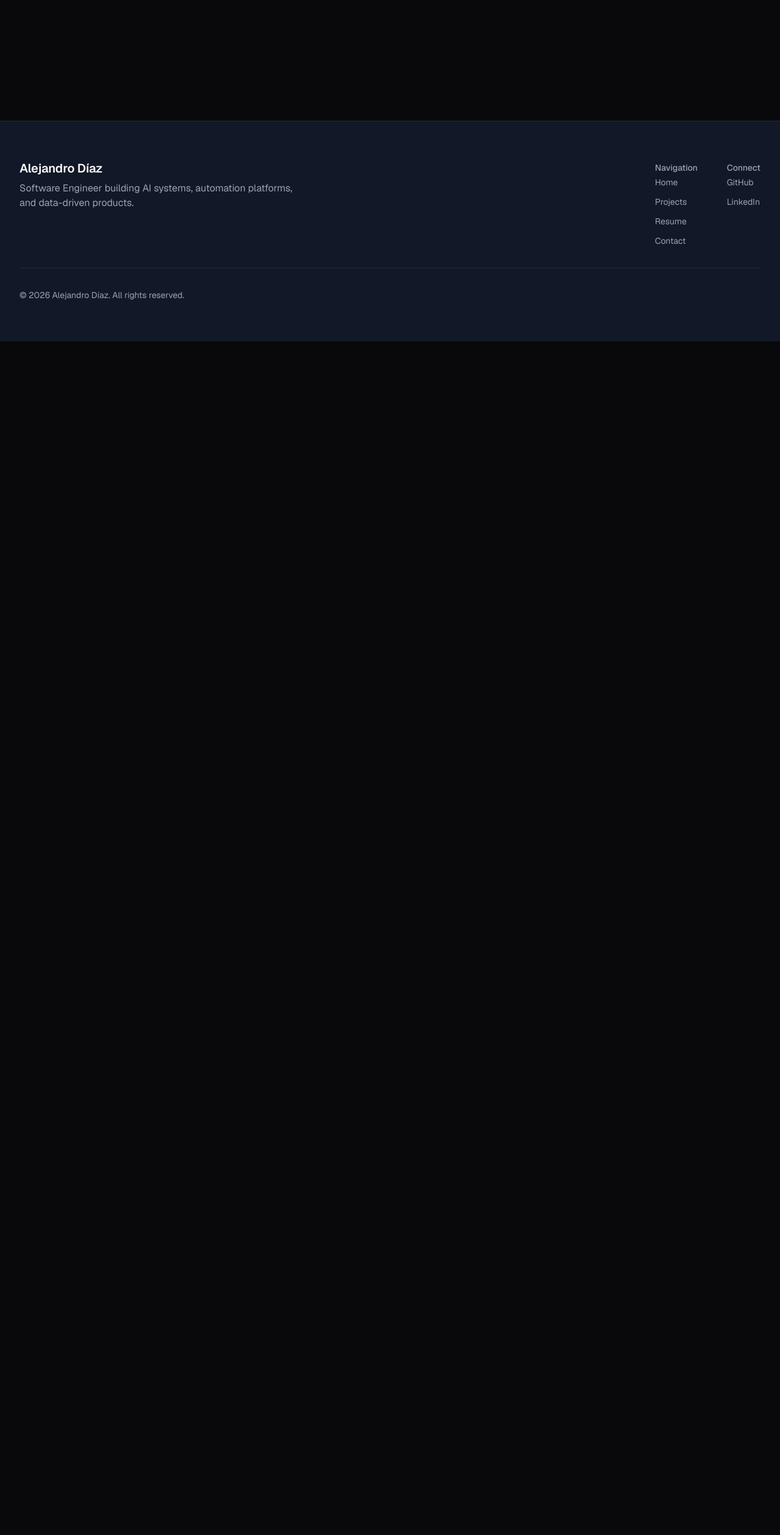
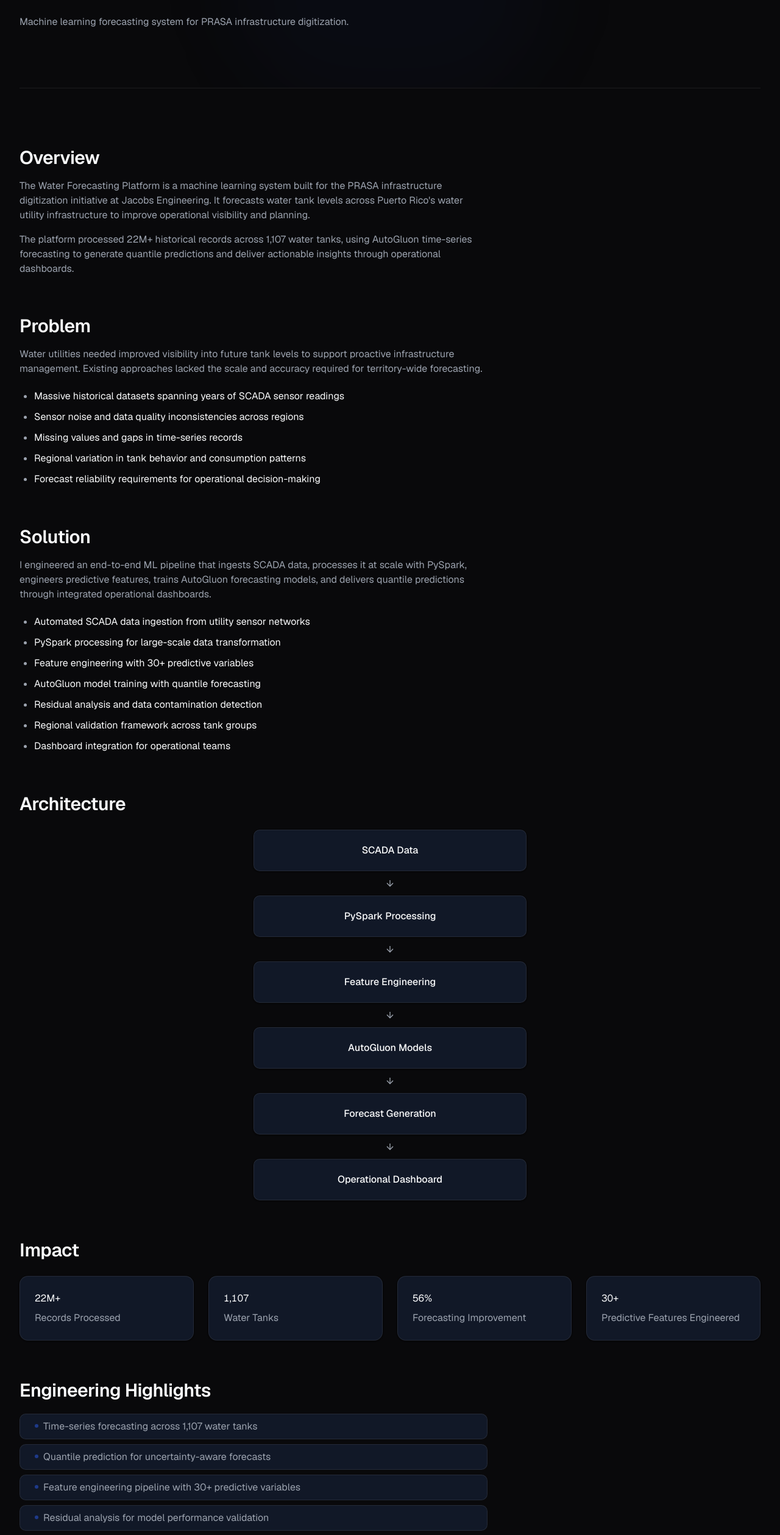
Before and after one commit to DiazAlejo/Personal-Website, a Next.js app: page /projects/water-forecasting-platform in a window 1280 px wide. Shown: the part 240-2758 px from the top of the page at 61% size. Before the commit the page ends 800 px from the top, so only its background shows below. Built offline with nearby package versions, Linux system fonts and the light colour scheme.

Commit message:
Water Forecasting Platform Case Study

```diff
--- /dev/null
+++ b/src/app/projects/water-forecasting-platform/page.tsx
@@ -0,0 +1,12 @@
+import { CaseStudyView } from "@/components/projects/case-study-view";
+import { waterForecastingCaseStudy } from "@/content/case-studies/water-forecasting-platform";
+import type { Metadata } from "next";
+
+export const metadata: Metadata = {
+  title: `${waterForecastingCaseStudy.hero.title} | Alejandro Díaz`,
+  description: waterForecastingCaseStudy.hero.subtitle,
+};
+
+export default function WaterForecastingPlatformPage() {
+  return <CaseStudyView caseStudy={waterForecastingCaseStudy} />;
+}
--- a/src/components/projects/case-study-view.tsx
+++ b/src/components/projects/case-study-view.tsx
@@ -35,6 +35,19 @@
             title={caseStudy.impact.title}
             metrics={caseStudy.impact.metrics}
           />
+          {caseStudy.highlightsBeforeTechnologies ? (
+            <>
+              <CaseStudyHighlights
+                title={caseStudy.highlights.title}
+                items={caseStudy.highlights.items}
+              />
+              <CaseStudyTechStack
+                title={caseStudy.technologies.title}
+                items={caseStudy.technologies.items}
+              />
+            </>
+          ) : (
+            <>
               <CaseStudyTechStack
                 title={caseStudy.technologies.title}
                 items={caseStudy.technologies.items}
@@ -43,6 +56,8 @@
                 title={caseStudy.highlights.title}
                 items={caseStudy.highlights.items}
               />
+            </>
+          )}
           <CaseStudyNextNav nextCaseStudy={caseStudy.nextCaseStudy} />
         </Container>
       </Section>
--- /dev/null
+++ b/src/content/case-studies/water-forecasting-platform.ts
@@ -0,0 +1,115 @@
+import type { CaseStudy } from "@/types/content";
+
+export const waterForecastingCaseStudy: CaseStudy = {
+  slug: "water-forecasting-platform",
+  hero: {
+    title: "Water Forecasting Platform",
+    subtitle:
+      "Machine learning forecasting system for PRASA infrastructure digitization.",
+    badges: [
+      "Production System",
+      "Machine Learning",
+      "Jacobs Engineering",
+      "2026",
+    ],
+  },
+  overview: {
+    title: "Overview",
+    paragraphs: [
+      "The Water Forecasting Platform is a machine learning system built for the PRASA infrastructure digitization initiative at Jacobs Engineering. It forecasts water tank levels across Puerto Rico's water utility infrastructure to improve operational visibility and planning.",
+      "The platform processed 22M+ historical records across 1,107 water tanks, using AutoGluon time-series forecasting to generate quantile predictions and deliver actionable insights through operational dashboards.",
+    ],
+  },
+  problem: {
+    title: "Problem",
+    paragraphs: [
+      "Water utilities needed improved visibility into future tank levels to support proactive infrastructure management. Existing approaches lacked the scale and accuracy required for territory-wide forecasting.",
+    ],
+    bullets: [
+      "Massive historical datasets spanning years of SCADA sensor readings",
+      "Sensor noise and data quality inconsistencies across regions",
+      "Missing values and gaps in time-series records",
+      "Regional variation in tank behavior and consumption patterns",
+      "Forecast reliability requirements for operational decision-making",
+    ],
+  },
+  solution: {
+    title: "Solution",
+    paragraphs: [
+      "I engineered an end-to-end ML pipeline that ingests SCADA data, processes it at scale with PySpark, engineers predictive features, trains AutoGluon forecasting models, and delivers quantile predictions through integrated operational dashboards.",
+    ],
+    bullets: [
+      "Automated SCADA data ingestion from utility sensor networks",
+      "PySpark processing for large-scale data transformation",
+      "Feature engineering with 30+ predictive variables",
+      "AutoGluon model training with quantile forecasting",
+      "Residual analysis and data contamination detection",
+      "Regional validation framework across tank groups",
+      "Dashboard integration for operational teams",
+    ],
+  },
+  architecture: {
+    title: "Architecture",
+    steps: [
+      { id: "scada", label: "SCADA Data" },
+      { id: "pyspark", label: "PySpark Processing" },
+      { id: "features", label: "Feature Engineering" },
+      { id: "autogluon", label: "AutoGluon Models" },
+      { id: "forecast", label: "Forecast Generation" },
+      { id: "dashboard", label: "Operational Dashboard" },
+    ],
+  },
+  impact: {
+    title: "Impact",
+    metrics: [
+      {
+        id: "records-processed",
+        value: "22M+",
+        label: "Records Processed",
+      },
+      {
+        id: "water-tanks",
+        value: "1,107",
+        label: "Water Tanks",
+      },
+      {
+        id: "forecasting-improvement",
+        value: "56%",
+        label: "Forecasting Improvement",
+      },
+      {
+        id: "predictive-features",
+        value: "30+",
+        label: "Predictive Features Engineered",
+      },
+    ],
+  },
+  technologies: {
+    title: "Technology Stack",
+    items: [
+      "PySpark",
+      "Python",
+      "AutoGluon",
+      "Machine Learning",
+      "Time-Series Forecasting",
+      "Palantir Foundry",
+      "SCADA Data",
+    ],
+  },
+  highlights: {
+    title: "Engineering Highlights",
+    items: [
+      "Time-series forecasting across 1,107 water tanks",
+      "Quantile prediction for uncertainty-aware forecasts",
+      "Feature engineering pipeline with 30+ predictive variables",
+      "Residual analysis for model performance validation",
+      "Data contamination detection across sensor networks",
+      "Regional validation framework for geographically diverse tanks",
+    ],
+  },
+  nextCaseStudy: {
+    slug: "onboardos",
+    label: "Next Case Study",
+  },
+  highlightsBeforeTechnologies: true,
+};
--- a/src/lib/case-studies.ts
+++ b/src/lib/case-studies.ts
@@ -1,8 +1,10 @@
 import { aiResumePipelineCaseStudy } from "@/content/case-studies/ai-resume-pipeline";
+import { waterForecastingCaseStudy } from "@/content/case-studies/water-forecasting-platform";
 import type { CaseStudy } from "@/types/content";
 
 const caseStudies: Record<string, CaseStudy> = {
   [aiResumePipelineCaseStudy.slug]: aiResumePipelineCaseStudy,
+  [waterForecastingCaseStudy.slug]: waterForecastingCaseStudy,
 };
 
 export function getCaseStudyBySlug(slug: string): CaseStudy | undefined {
--- a/src/types/content.ts
+++ b/src/types/content.ts
@@ -136,6 +136,7 @@
     items: string[];
   };
   nextCaseStudy: CaseStudyNavigation;
+  highlightsBeforeTechnologies?: boolean;
 }
 
 export interface SocialLink {
```
Lines whose indentation alone changed are shown as unchanged.
